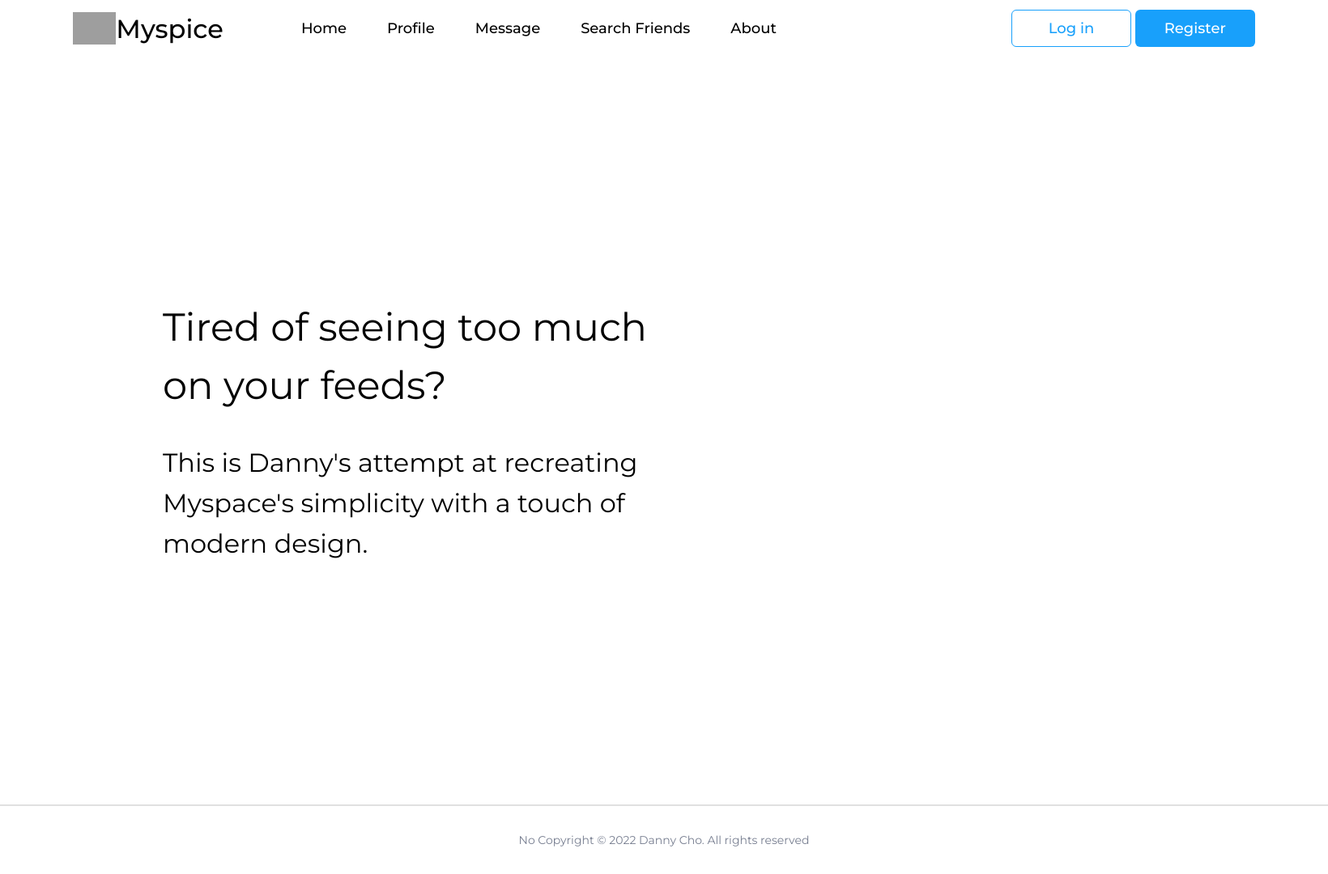
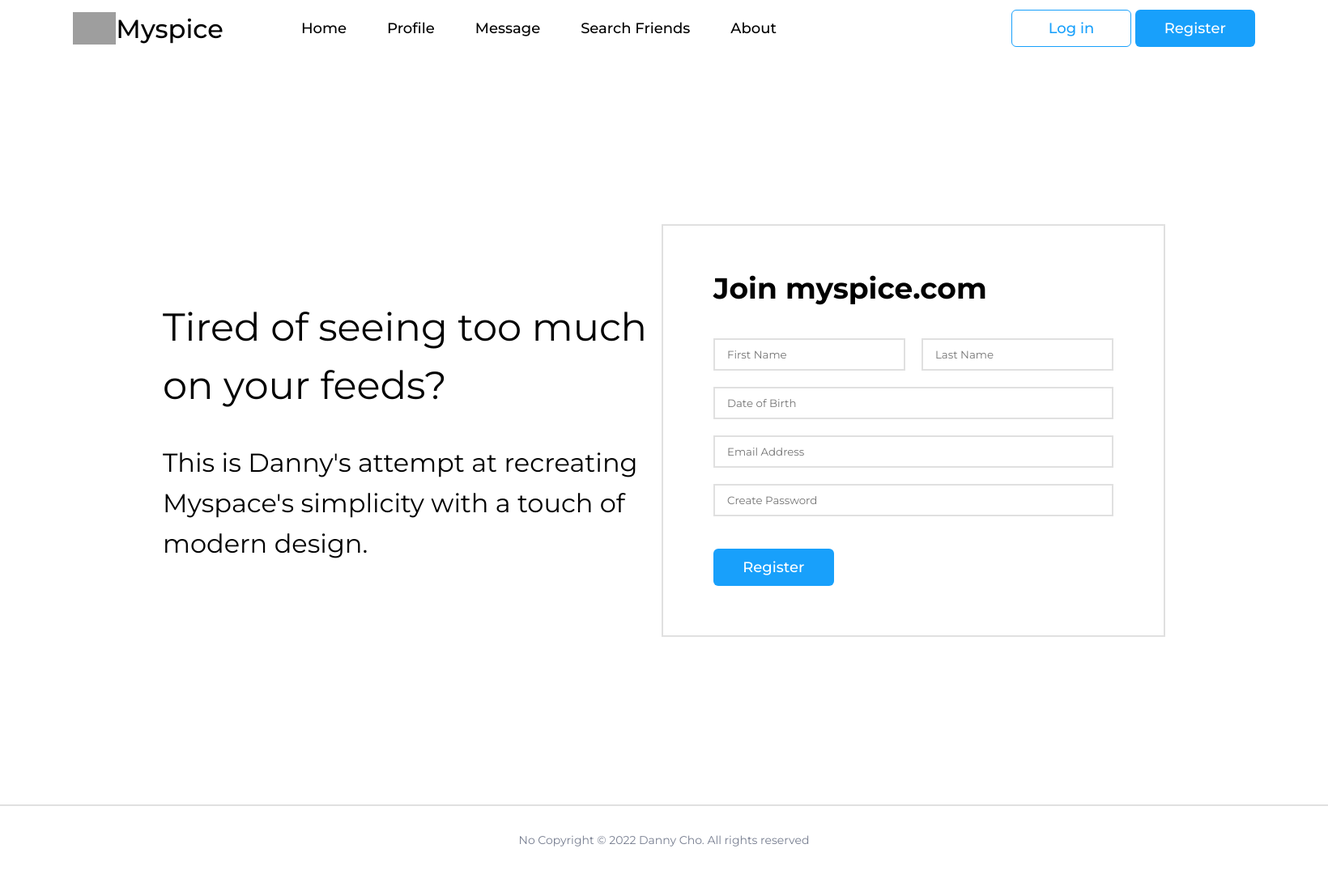
Before and after one commit to danheecho1/MySpice_v2, a Python web app: template myspice_app/templates/index.html in a window 1640 px wide. Shown: the whole page at 81% size. Run offline with Jinja, Linux system fonts and the light colour scheme; the template is opened without the code that fills it, so the values that code supplies are empty; grey boxes are pictures that could not be loaded.

Commit message:
Index page (registration) template finished

```diff
--- a/myspice_app/static/css/style.css
+++ b/myspice_app/static/css/style.css
@@ -119,6 +119,36 @@
     line-height: 50px;
 }
 
+#main_body_div_right {
+    padding: 55px 62px;
+    border: solid 2px #E0E0E0;
+    width: 622px;
+    height: 510px;
+}
+
+#main_body_div_right header {
+    font-size: 36px;
+    margin-bottom: 40px;
+}
+
+#registration_form {
+    gap: 20px;
+}
+
+#main_body_div_right input {
+    height: 40px;
+    border: 2px solid #E0E0E0;
+    padding-left: 15px;
+}
+
+#name_input input {
+    width: 237px;
+}
+
+#main_body_div_right button {
+    margin-top: 40px;
+}
+
 
 #footer_div {
     height: 86px;
--- a/myspice_app/templates/index.html
+++ b/myspice_app/templates/index.html
@@ -13,9 +13,9 @@
 <body class="flex just_around">
     <!-- container -->
     <div class="flex flex_down" id="container">
-        <!-- top nav bar -->
+        <!-- nav bar -->
         <div class="flex just_between align_items_center" id="nav_bar_div">
-            <!-- left side links -->
+            <!-- nav bar - left side links -->
             <div class="flex align_items_center">
                 <img id="logo" src="C:\Users\danhe\Desktop\Projects\MySpice_v2\myspice_app\static\assets\logo.JPG" alt=""><span class="font_medium" id="logo_name">Myspice</span>
                 <div class="flex" id="nav_links_div">
@@ -26,21 +26,33 @@
                     <a href="#">About</a>
                 </div>
             </div>
-            <!-- right side buttons -->
+            <!-- nav bar - right side buttons -->
             <div>
                 <button class="btn btn-sm btn-clear">Log in</button>
                 <button class="btn btn-sm btn-colored">Register</button>
             </div>
         </div>
         <!-- main body -->
-        <div class="flex align_items_center" id="main_body_div">
-            <!-- section 1: left side -->
+        <div class="flex just_between align_items_center" id="main_body_div">
+            <!-- main body - left side -->
             <div class="flex flex_down" id="main_body_div_left">
                 <header>Tired of seeing too much on your feeds?</header>
                 <p>This is Danny's attempt at recreating Myspace's simplicity with a touch of modern design. </p>
             </div>
-            <!-- section 2: right side -->
-            <div id="main_body_div_right"></div>
+            <!-- main body - right side -->
+            <div class="flex flex_down" id="main_body_div_right">
+                <header class="font_bold">Join myspice.com</header>
+                <div class="flex flex_down" id="registration_form">
+                    <div class="flex just_between" id="name_input">
+                        <input type="text" placeholder="First Name">
+                        <input type="text" placeholder="Last Name">
+                    </div>
+                    <input type="text" placeholder="Date of Birth">
+                    <input type="text" placeholder="Email Address">
+                    <input type="text" placeholder="Create Password">
+                </div>
+                <button class="btn btn-sm btn-colored">Register</button>
+            </div>
         </div>
         <!-- footer -->
         <div class="flex just_around align_items_center" id="footer_div">
```
